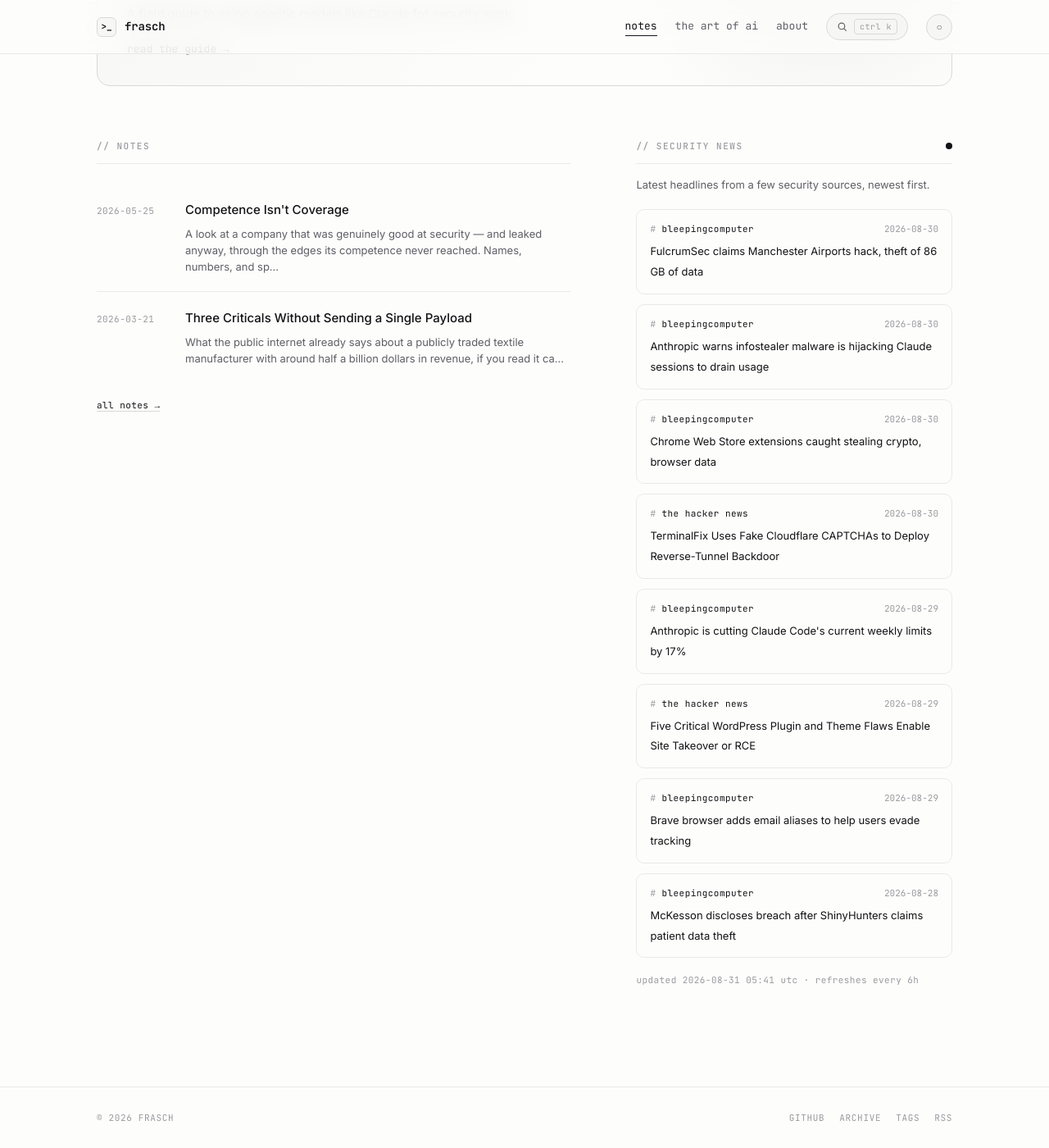
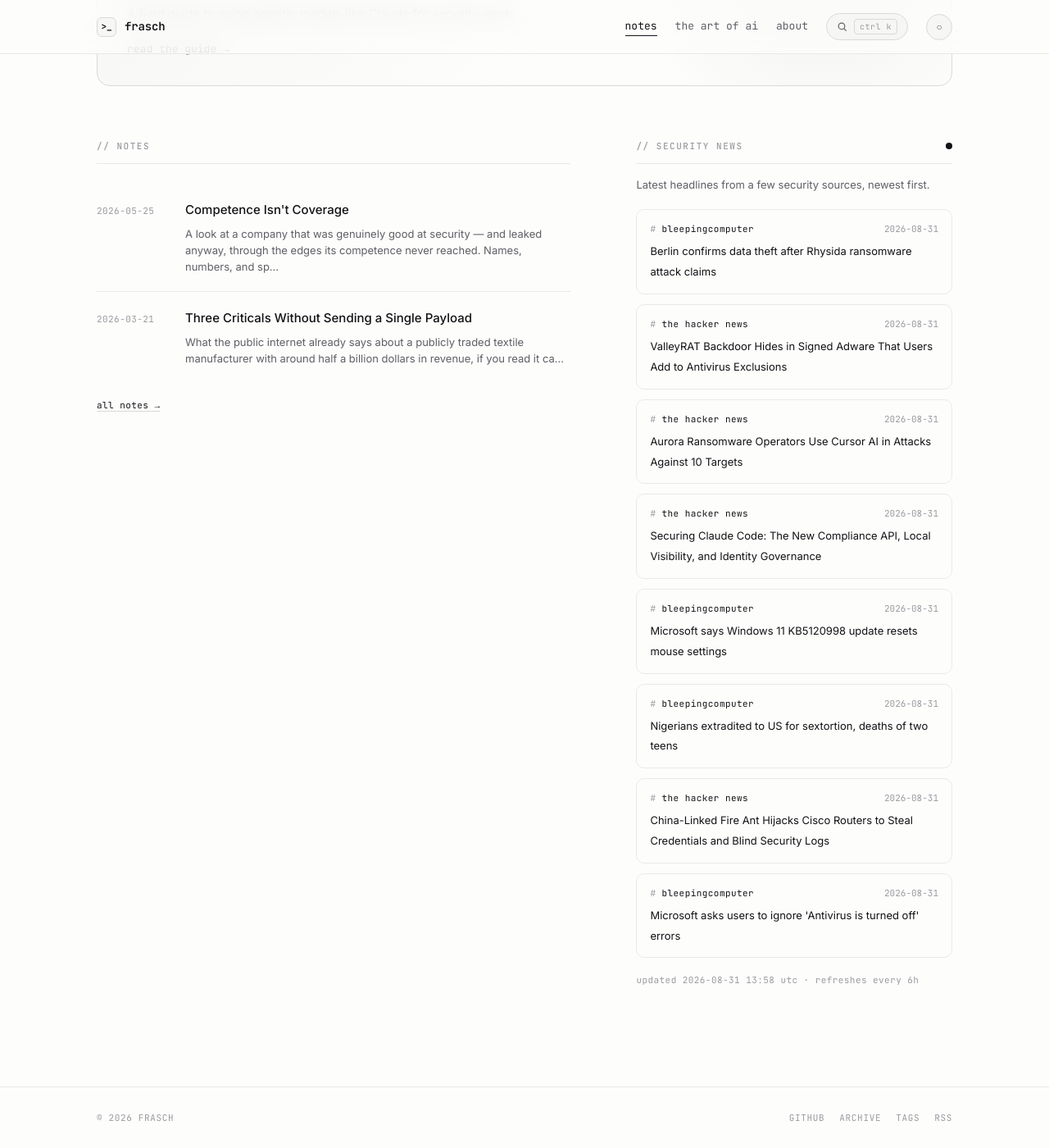
Before and after one commit to whoisfrasch/frasch, a Jekyll site: the page built from index.html, in a window 1280 px wide and 1400 px high, scrolled down 615 px. Shown: the whole window at 82% size. Built offline with Jekyll 4.4.1, drawn with Linux system fonts in a browser that asks for light colours.

Commit message:
Refresh security news feed

```diff
--- a/_data/news.json
+++ b/_data/news.json
@@ -1,53 +1,53 @@
 {
-  "updated": "2026-08-31T05:41:50Z",
+  "updated": "2026-08-31T13:58:10Z",
   "items": [
     {
       "source": "bleepingcomputer",
-      "title": "FulcrumSec claims Manchester Airports hack, theft of 86 GB of data",
-      "link": "https://www.bleepingcomputer.com/news/security/fulcrumsec-claims-manchester-airports-hack-theft-of-86-gb-of-data/",
-      "date": "2026-08-30T15:00:21Z"
+      "title": "Berlin confirms data theft after Rhysida ransomware attack claims",
+      "link": "https://www.bleepingcomputer.com/news/security/berlin-confirms-data-theft-after-rhysida-ransomware-attack-claims/",
+      "date": "2026-08-31T13:30:01Z"
+    },
+    {
+      "source": "the hacker news",
+      "title": "ValleyRAT Backdoor Hides in Signed Adware That Users Add to Antivirus Exclusions",
+      "link": "https://thehackernews.com/2026/08/valleyrat-backdoor-hides-in-signed.html",
+      "date": "2026-08-31T12:14:00Z"
+    },
+    {
+      "source": "the hacker news",
+      "title": "Aurora Ransomware Operators Use Cursor AI in Attacks Against 10 Targets",
+      "link": "https://thehackernews.com/2026/08/aurora-ransomware-operators-use-cursor.html",
+      "date": "2026-08-31T11:47:24Z"
+    },
+    {
+      "source": "the hacker news",
+      "title": "Securing Claude Code: The New Compliance API, Local Visibility, and Identity Governance",
+      "link": "https://thehackernews.com/2026/08/securing-claude-code-new-compliance-api.html",
+      "date": "2026-08-31T11:31:47Z"
     },
     {
       "source": "bleepingcomputer",
-      "title": "Anthropic warns infostealer malware is hijacking Claude sessions to drain usage",
-      "link": "https://www.bleepingcomputer.com/news/artificial-intelligence/anthropic-warns-infostealer-malware-is-hijacking-claude-sessions-to-drain-usage/",
-      "date": "2026-08-30T14:30:25Z"
+      "title": "Microsoft says Windows 11 KB5120998 update resets mouse settings",
+      "link": "https://www.bleepingcomputer.com/news/security/microsoft-says-windows-11-kb5120998-update-resets-mouse-settings/",
+      "date": "2026-08-31T10:23:46Z"
     },
     {
       "source": "bleepingcomputer",
-      "title": "Chrome Web Store extensions caught stealing crypto, browser data",
-      "link": "https://www.bleepingcomputer.com/news/security/chrome-web-store-extensions-caught-stealing-crypto-browser-data/",
-      "date": "2026-08-30T14:17:44Z"
+      "title": "Nigerians extradited to US for sextortion, deaths of two teens",
+      "link": "https://www.bleepingcomputer.com/news/security/nigerians-charged-US-over-sextortion-deaths-of-us-teens/",
+      "date": "2026-08-31T09:22:47Z"
     },
     {
       "source": "the hacker news",
-      "title": "TerminalFix Uses Fake Cloudflare CAPTCHAs to Deploy Reverse-Tunnel Backdoor",
-      "link": "https://thehackernews.com/2026/08/terminalfix-uses-fake-cloudflare.html",
-      "date": "2026-08-30T07:36:33Z"
+      "title": "China-Linked Fire Ant Hijacks Cisco Routers to Steal Credentials and Blind Security Logs",
+      "link": "https://thehackernews.com/2026/08/china-linked-fire-ant-hijacks-cisco.html",
+      "date": "2026-08-31T09:04:55Z"
     },
     {
       "source": "bleepingcomputer",
-      "title": "Anthropic is cutting Claude Code's current weekly limits by 17%",
-      "link": "https://www.bleepingcomputer.com/news/artificial-intelligence/anthropic-is-cutting-claude-codes-current-weekly-limits-by-17-percent/",
-      "date": "2026-08-29T23:11:51Z"
-    },
-    {
-      "source": "the hacker news",
-      "title": "Five Critical WordPress Plugin and Theme Flaws Enable Site Takeover or RCE",
-      "link": "https://thehackernews.com/2026/08/five-critical-wordpress-plugin-and.html",
-      "date": "2026-08-29T16:25:03Z"
-    },
-    {
-      "source": "bleepingcomputer",
-      "title": "Brave browser adds email aliases to help users evade tracking",
-      "link": "https://www.bleepingcomputer.com/news/security/brave-browser-adds-email-aliases-to-help-users-evade-tracking/",
-      "date": "2026-08-29T14:19:23Z"
-    },
-    {
-      "source": "bleepingcomputer",
-      "title": "McKesson discloses breach after ShinyHunters claims patient data theft",
-      "link": "https://www.bleepingcomputer.com/news/security/mckesson-discloses-breach-after-shinyhunters-claims-patient-data-theft/",
-      "date": "2026-08-28T22:40:17Z"
+      "title": "Microsoft asks users to ignore 'Antivirus is turned off' errors",
+      "link": "https://www.bleepingcomputer.com/news/microsoft/microsoft-asks-users-to-ignore-antivirus-is-turned-off-errors/",
+      "date": "2026-08-31T08:29:42Z"
     }
   ]
 }
```
